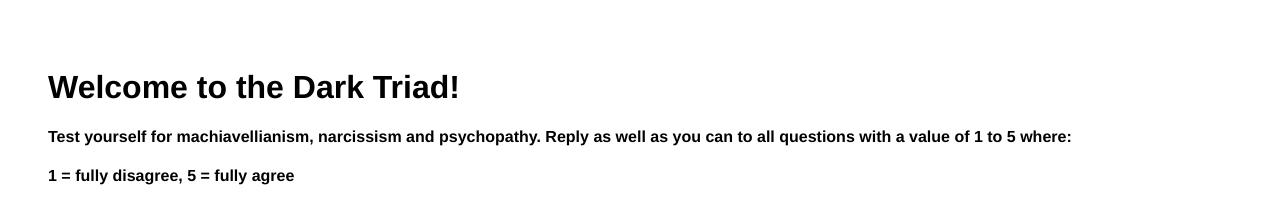
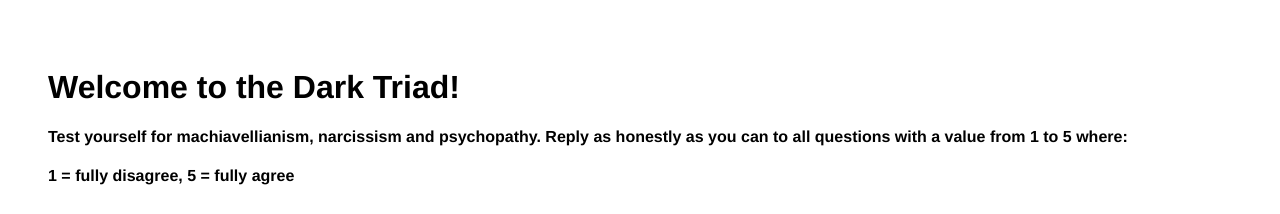
Before and after one commit to fabianhaglund/DarkTriadTest, a React (Create React App) app: page / in a window 1280 px wide. Shown: the top 214 px of the page. Built offline with nearby package versions, Linux system fonts and the light colour scheme.

Commit message:
Update intro text

```diff
--- a/src/features/DarkTriadForm.tsx
+++ b/src/features/DarkTriadForm.tsx
@@ -128,7 +128,7 @@ export function DarkTriadForm() {
           <Heading text="Welcome to the Dark Triad!" />
           <SubHeading
             text="Test yourself for machiavellianism, narcissism and psychopathy.
-            Reply as well as you can to all questions with a value of 1 to 5
+            Reply as honestly as you can to all questions with a value from 1 to 5
             where:"
           />
           <SubHeading text="1 = fully disagree, 5 = fully agree" />
```
